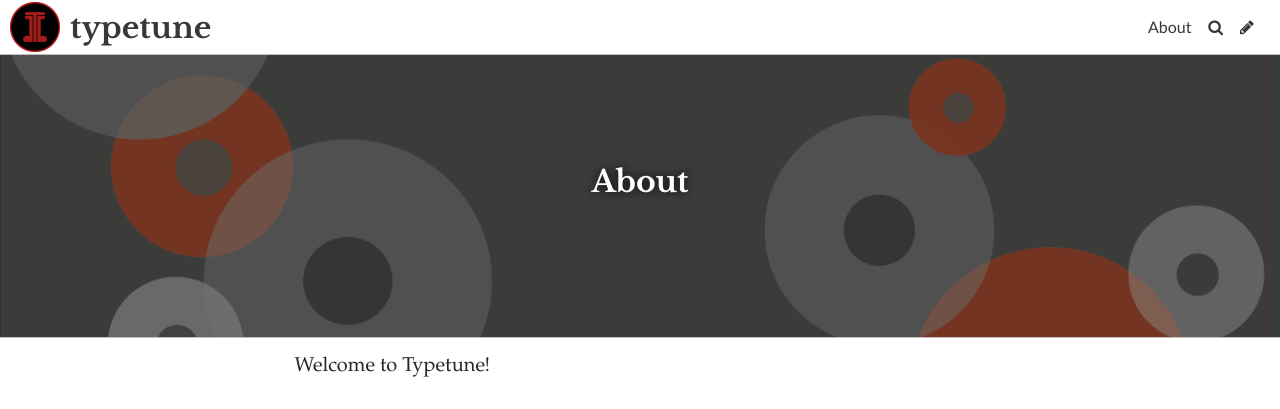
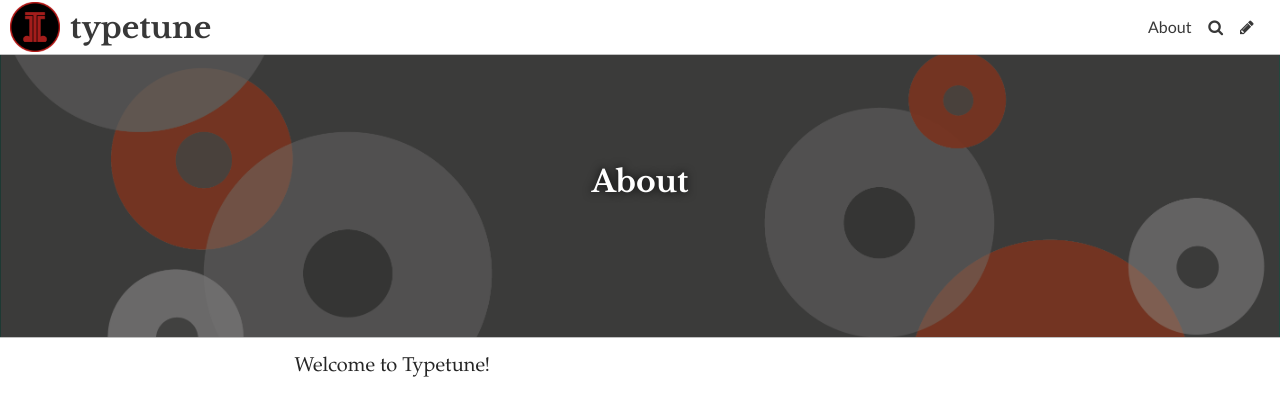
Before and after one commit to lauracutting/typetune, a Jekyll site: the page built from pages/about.md, in a window 1280 px wide. Shown: the top 409 px of the page. Built offline with Jekyll 4.4.1, drawn with Linux system fonts in a browser that asks for light colours; some web fonts are replaced; some of the changed text lies outside the part shown.

Commit message:
Update Page “about”

```diff
--- a/pages/about.md
+++ b/pages/about.md
@@ -4,7 +4,7 @@ title: About
 subtitle: ""
 permalink: /about/
 date: 2020-06-29T15:36:12.231Z
-header_feature_image: ../uploads/strip-1-.png
+header_feature_image: ../uploads/strip-2.png
 published: true
 tags: null
 description: null
```
Also changed, not shown: other parts of pages/about.md (+1 -1 lines).
